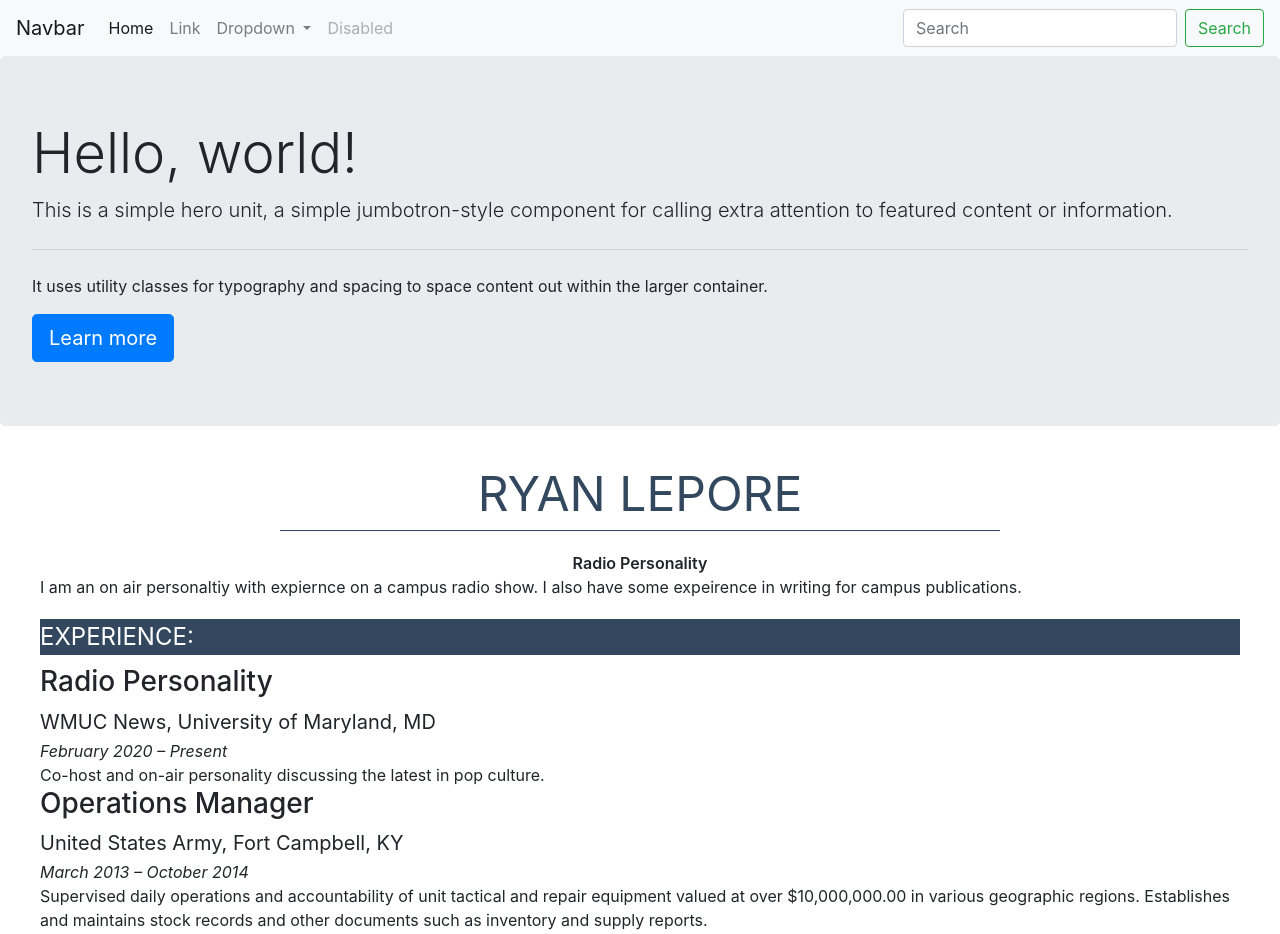
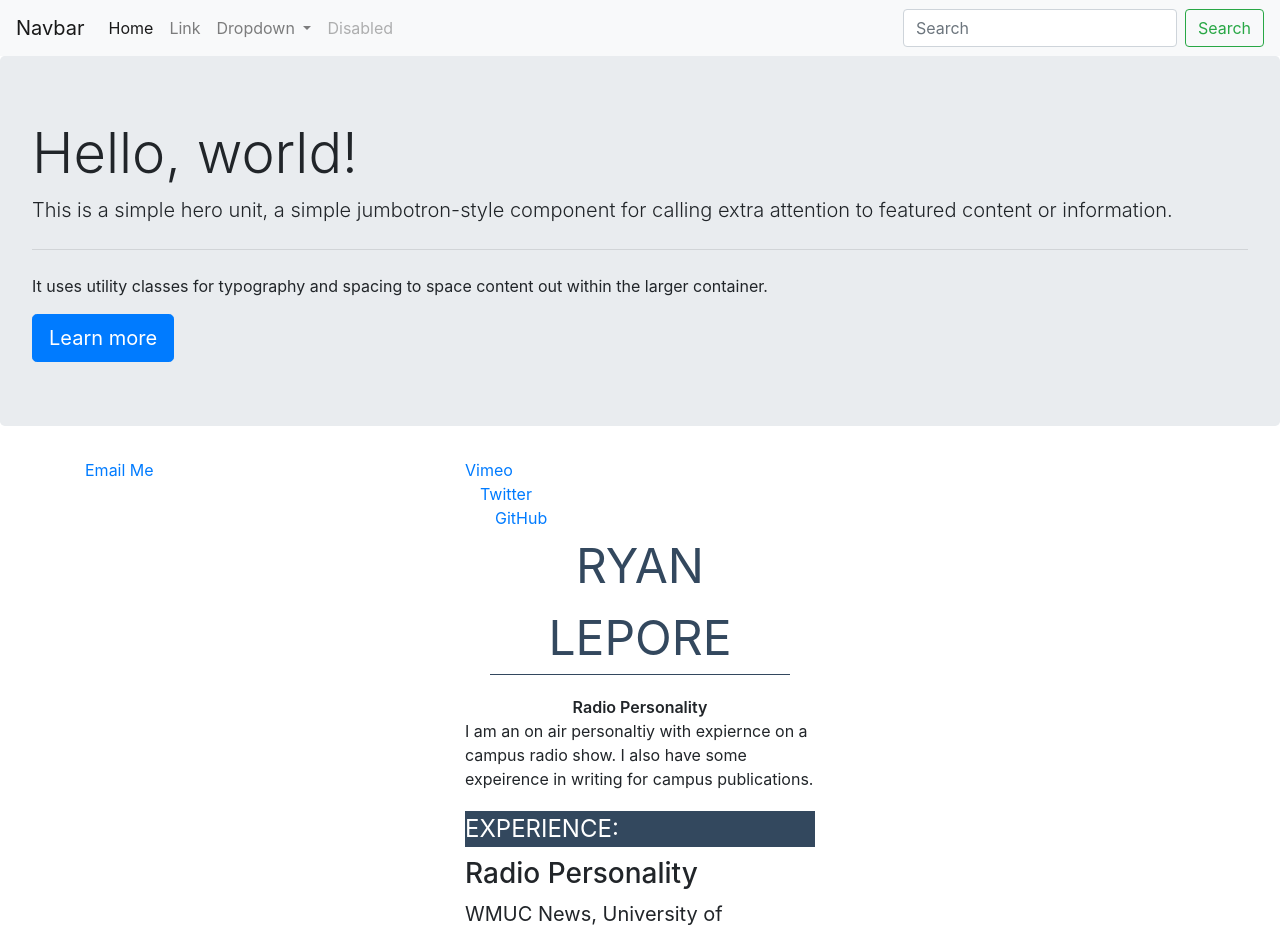
Before and after one commit to ryno248/Ryan-Lepore-Jour352, a plain HTML site: page resumefinal/index.html in a window 1280 px wide. Shown: the top 934 px of the page. Drawn offline with nearby package versions, Linux system fonts and the light colour scheme.

Commit message:
Update index.html

```diff
--- a/resumefinal/index.html
+++ b/resumefinal/index.html
@@ -76,13 +76,24 @@ Start of Jumbotron -->
 
 <!-- Start of Grid Junk -->
 
+<div class="container">
+
+
+      <div class="row">
+       <div class="col-md-4"><a href="mailto:ryno91785@gmail.com">Email Me</a></div>
+       <div class="col-md-4"><a href="https://vimeo.com/user102680269">Vimeo</a>
+       <div class="col-md-4"><a href="https://twitter.com/ryno248">Twitter</a>
+       <div class="col-md-4"><a href="https://github.com/ryno248">GitHub</a>
+      </div>
+
+
+</div>
+
+<!-- End of Grid Junk -->
 
 
 
 <!-- Resume -->
-
-
-
 
 
 <div id="resume">
```
